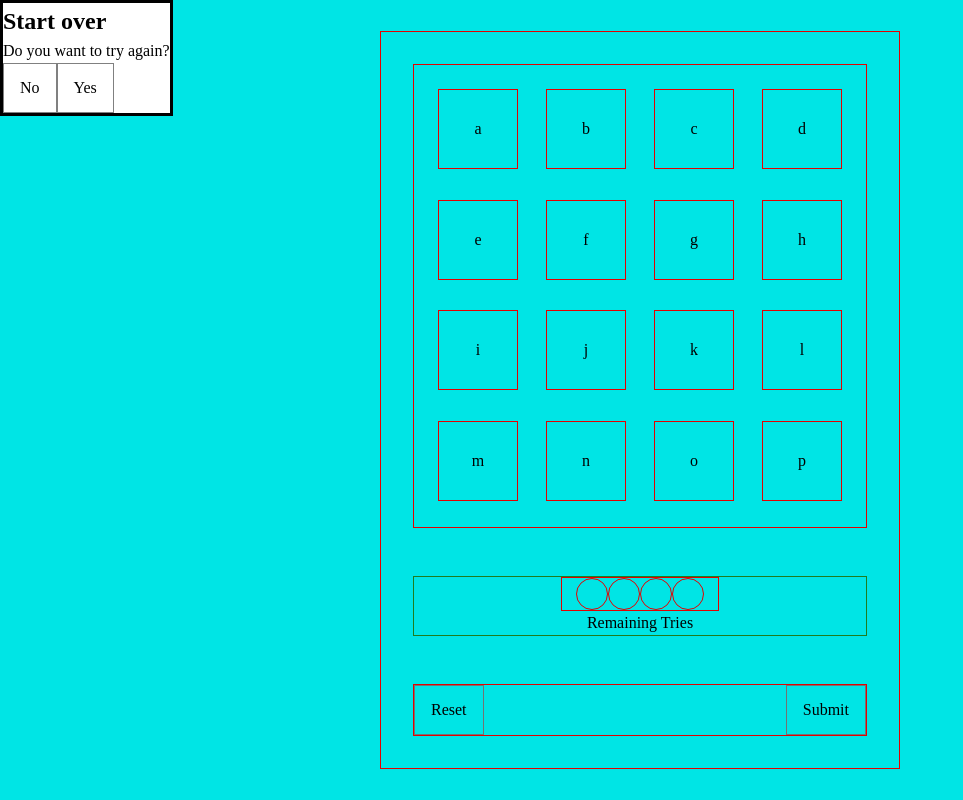
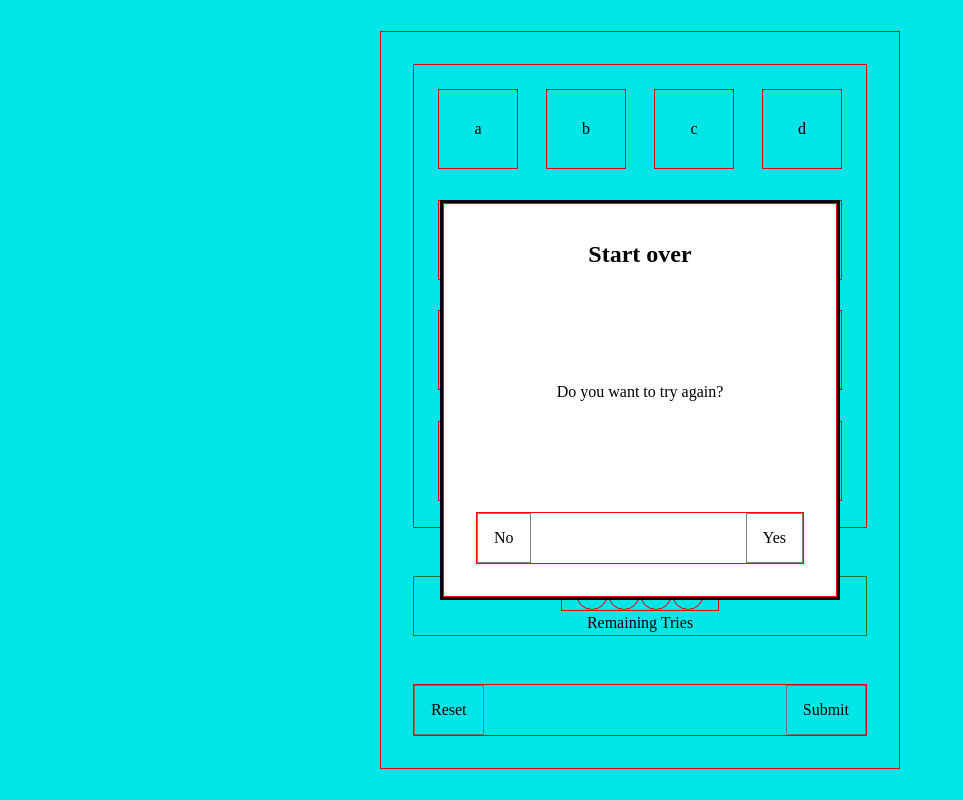
Before and after one commit to Sensationull/simple-connections, a React (Vite) app: page / in a window 1280 px wide. Both pictures are taken after a click on the button "Reset". Shown: the whole page, without its empty margins (0-963 px from the left). Built offline with nearby package versions, Linux system fonts and the light colour scheme.

Commit message:
first pass at modal scaffolding and logic

```diff
--- a/src/game/Modal.css
+++ b/src/game/Modal.css
@@ -3,10 +3,32 @@
     top: 50%;
     left: 50%;
     transform: translate(-50%, -50%);
-    height: 20rem;
-    width: 20rem;
+    height: 25rem;
+    width: 25rem;
     max-width: 100%;
     max-height: 100%;
+}
+/*
+    setting display:flex on a native dialog element disallowed removal
+    of that dialog for some reason, so I'm adding .content-container to control the
+    elements inside the dialog.
+*/
+.content-container {
+    border: 1px solid red;
     display: flex;
     flex-direction: column;
+    padding: 2rem;
+    height: 100%;
+    align-content: space-between;
+    justify-content: space-between;
 }
+
+.header, .modal-content {
+    text-align: center;
+}
+
+.modal-button-group {
+    border: 1px solid red;
+    display: flex;
+    justify-content: space-between;
+}
--- a/src/game/Modal.tsx
+++ b/src/game/Modal.tsx
@@ -1,5 +1,5 @@
 import { useRef } from "react";
-// import "./Modal.css"; <- Somehow an issue with the CSS not removing the dialog when clicked...
+import "./Modal.css";
 
 type ModalProps = {
   //   children: ReactNode;
@@ -29,12 +29,25 @@ const Modal = ({ headerText, description, onReset }: ModalProps) => {
     <>
       <button onClick={openDialog}>Reset</button>
       <dialog ref={dialogRef} className="modal">
-        <h2 id="dialog-title" aria-modal="true" aria-labelledby="dialog-title">
-          {headerText}
-        </h2>
-        <section className="modal-content">{description}</section>
-        <button onClick={() => closeDialog(false)}>No</button>
-        <button onClick={() => closeDialog(true)}>Yes</button>
+        <section className="content-container">
+          <h2
+            id="dialog-title"
+            aria-modal="true"
+            aria-labelledby="dialog-title"
+            className="header"
+          >
+            {headerText}
+          </h2>
+          <section className="modal-content">{description}</section>
+          <div className="modal-button-group">
+            <button className="button" onClick={() => closeDialog(false)}>
+              No
+            </button>
+            <button className="button" onClick={() => closeDialog(true)}>
+              Yes
+            </button>
+          </div>
+        </section>
       </dialog>
     </>
   );
```
